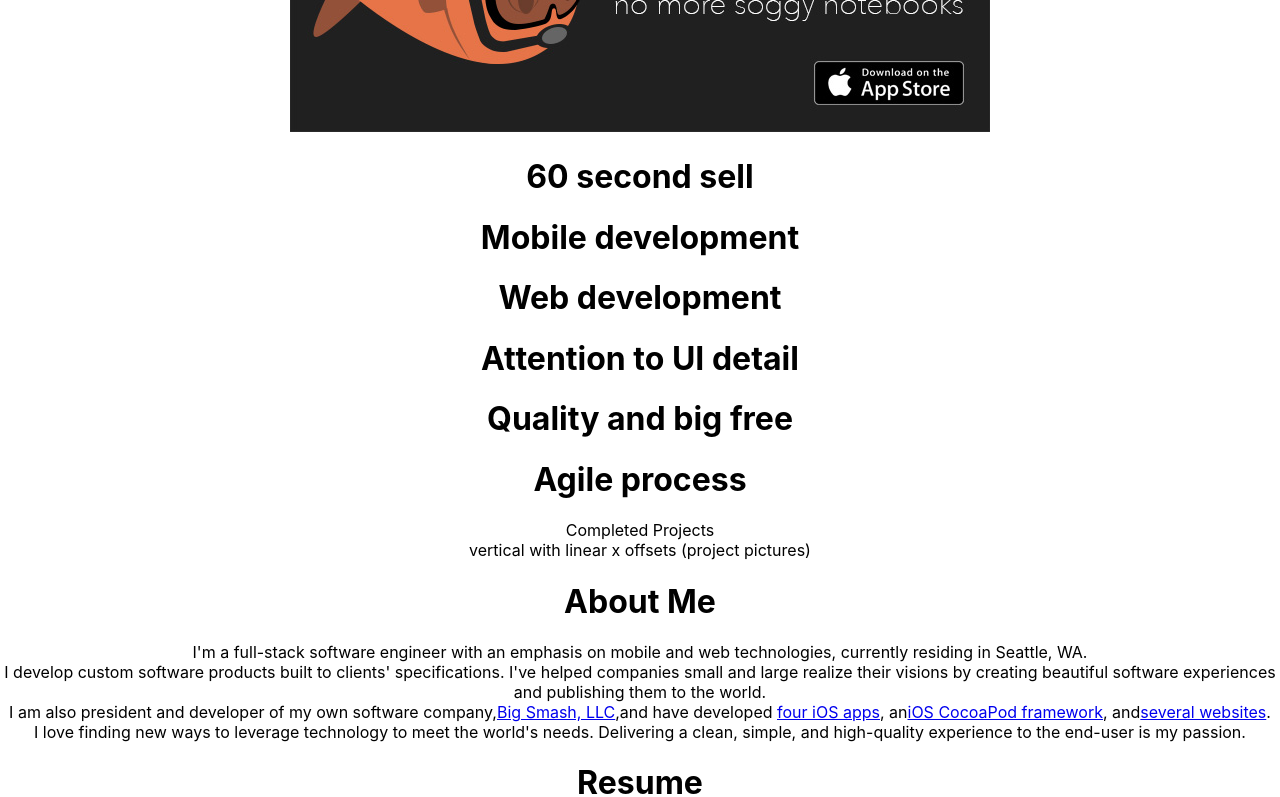
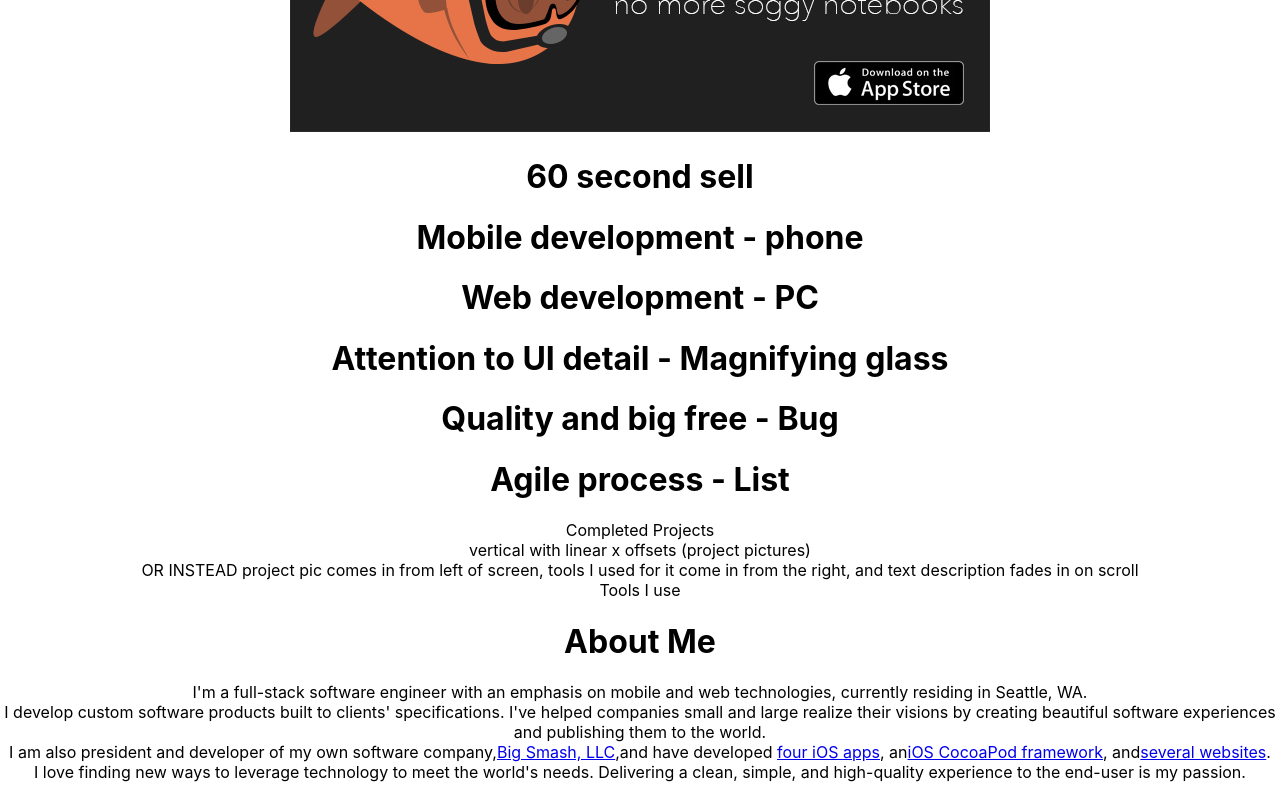
Before and after one commit to joshdhenry/joshhenry, a JavaScript app: page / in a window 1280 px wide. Shown: the part 672-1469 px from the top of the page. Built offline with nearby package versions, Linux system fonts and the light colour scheme; the HTML template or start-up script is replaced by a standard one.

Commit message:
Update page text

```diff
--- a/src/Pitch/component.js
+++ b/src/Pitch/component.js
@@ -52,11 +52,11 @@ const Pitch = () => {
       {/*</ParallaxBanner>*/}
 
       <h1>60 second sell</h1>
-      <h1>Mobile development</h1>
-      <h1>Web development</h1>
-      <h1>Attention to UI detail</h1>
-      <h1>Quality and big free</h1>
-      <h1>Agile process</h1>
+      <h1>Mobile development - phone</h1>
+      <h1>Web development - PC</h1>
+      <h1>Attention to UI detail - Magnifying glass</h1>
+      <h1>Quality and big free - Bug</h1>
+      <h1>Agile process - List</h1>
     </div>
   )
 }
--- a/src/Portfolio/component.js
+++ b/src/Portfolio/component.js
@@ -3,6 +3,11 @@ const Portfolio = () => {
     <div className={'Portfolio'}>
       <div>Completed Projects</div>
       <div>vertical with linear x offsets (project pictures)</div>
+      <div>
+        OR INSTEAD project pic comes in from left of screen, tools I used for it
+        come in from the right, and text description fades in on scroll
+      </div>
+      <div>Tools I use</div>
     </div>
   )
 }
```
